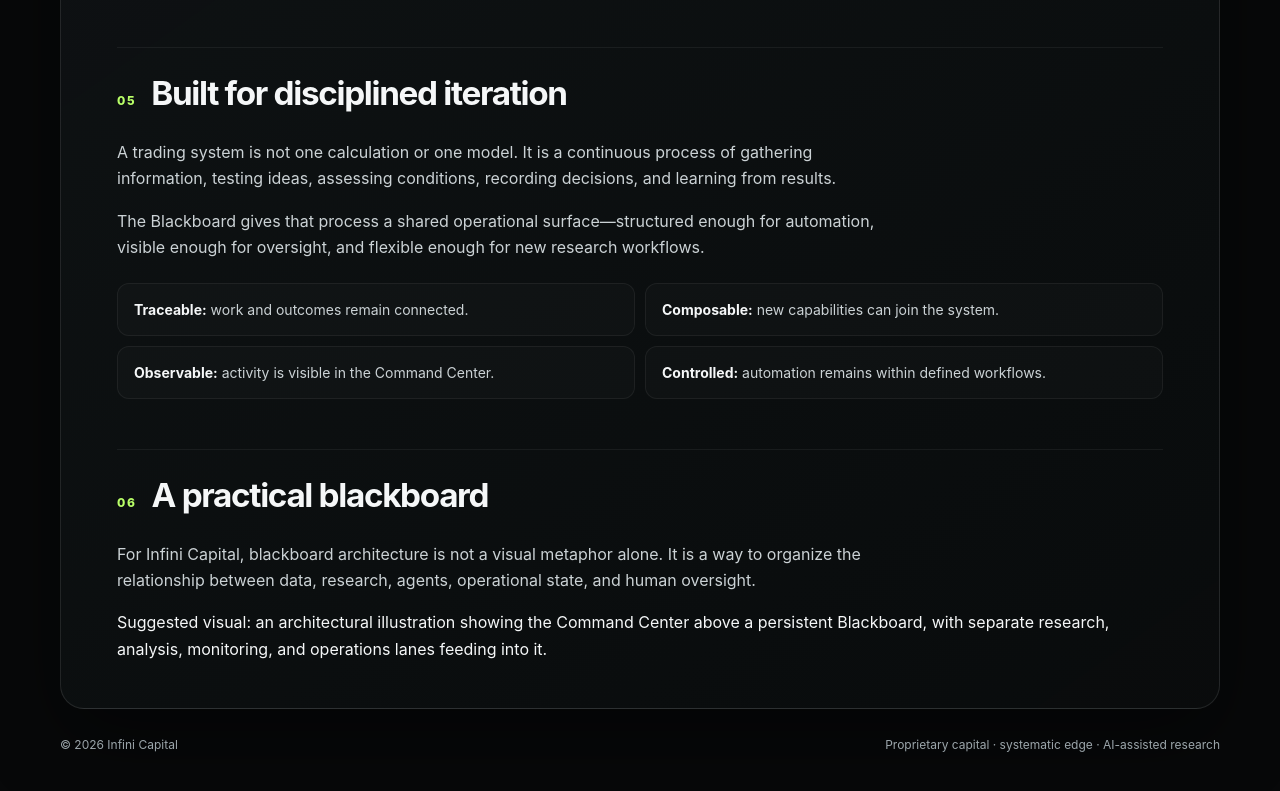
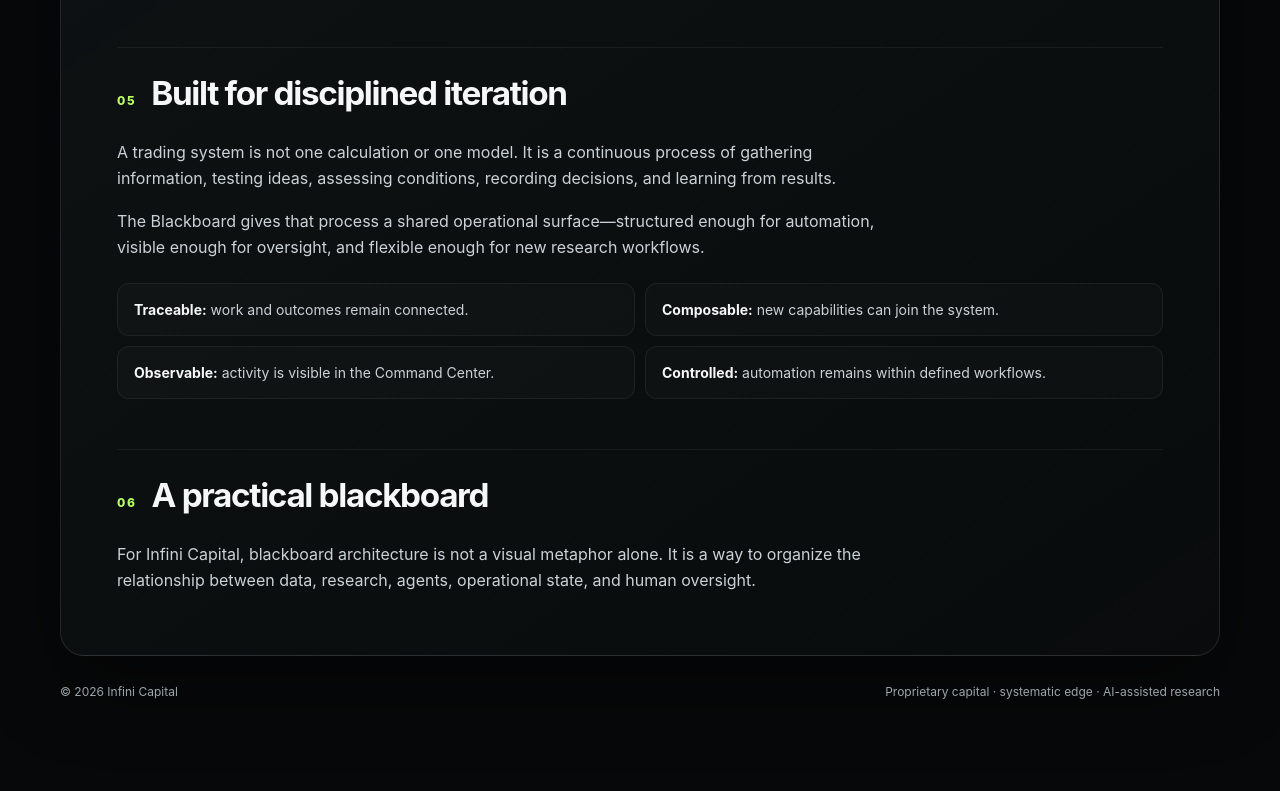
Before and after one commit to infinicapital-co/web, a plain HTML site: page blackboard.html in a window 1280 px wide. Shown: the part 3226-4017 px from the top of the page. Drawn offline with Linux system fonts and the light colour scheme.

Commit message:
blackboard.html

```diff
--- a/blackboard.html
+++ b/blackboard.html
@@ -37,7 +37,7 @@
 <div class="section"><div class="heading"><span class="num">03</span><h2>Specialized by design</h2></div><p class="text">Different components can focus on different questions while contributing to the same operational picture.</p><div class="cards"><div class="feature"><h3>Research</h3><p>Investigates patterns, tests ideas, and produces analytical tasks or findings.</p></div><div class="feature"><h3>Market analysis</h3><p>Processes price, volume, universe, and other market context relevant to a workflow.</p></div><div class="feature"><h3>Risk and controls</h3><p>Reviews signals and decisions against defined constraints and operating rules.</p></div><div class="feature"><h3>Monitoring</h3><p>Tracks task progress, agent activity, errors, and system health.</p></div><div class="feature"><h3>Operations</h3><p>Coordinates approved workflows and keeps execution-related state visible.</p></div><div class="feature"><h3>Command Center</h3><p>Brings the distributed state together for human review and oversight.</p></div></div></div>
 <div id="approach" class="section"><div class="heading"><span class="num">04</span><h2>Why this architecture</h2></div><div class="architecture"><div class="arch-box"><h3>Less coupling</h3><p>Agents do not need to know the internal implementation of every other agent. They interact through shared work and state.</p></div><div class="arch-box"><h3>More visibility</h3><p>Tasks, events, messages, and outcomes provide a traceable record of how work moved through the system.</p></div><div class="arch-box"><h3>Independent evolution</h3><p>One analytical component can improve without requiring the whole system to be rewritten.</p></div><div class="arch-box"><h3>Operational context</h3><p>The Command Center provides a practical view of distributed research and automation activity.</p></div></div><div class="callout"><b>The principle:</b> contribute information where it is produced, make it available where it is needed, and keep the workflow visible to the people responsible for it.</div></div>
 <div class="section"><div class="heading"><span class="num">05</span><h2>Built for disciplined iteration</h2></div><p class="text">A trading system is not one calculation or one model. It is a continuous process of gathering information, testing ideas, assessing conditions, recording decisions, and learning from results.</p><p class="text">The Blackboard gives that process a shared operational surface—structured enough for automation, visible enough for oversight, and flexible enough for new research workflows.</p><div class="list"><div class="list-item"><b>Traceable:</b> work and outcomes remain connected.</div><div class="list-item"><b>Composable:</b> new capabilities can join the system.</div><div class="list-item"><b>Observable:</b> activity is visible in the Command Center.</div><div class="list-item"><b>Controlled:</b> automation remains within defined workflows.</div></div></div>
-<div id="about" class="section"><div class="heading"><span class="num">06</span><h2>A practical blackboard</h2></div><p class="text">For Infini Capital, blackboard architecture is not a visual metaphor alone. It is a way to organize the relationship between data, research, agents, operational state, and human oversight.</p><div class="placeholder">Suggested visual: an architectural illustration showing the Command Center above a persistent Blackboard, with separate research, analysis, monitoring, and operations lanes feeding into it.</div></div>
+<div id="about" class="section"><div class="heading"><span class="num">06</span><h2>A practical blackboard</h2></div><p class="text">For Infini Capital, blackboard architecture is not a visual metaphor alone. It is a way to organize the relationship between data, research, agents, operational state, and human oversight.</p><div class="placeholder"></div></div>
 </section>
 <footer id="contact" class="footer"><span>© 2026 Infini Capital</span><span>Proprietary capital · systematic edge · AI-assisted research</span></footer>
 </div></main>
```
